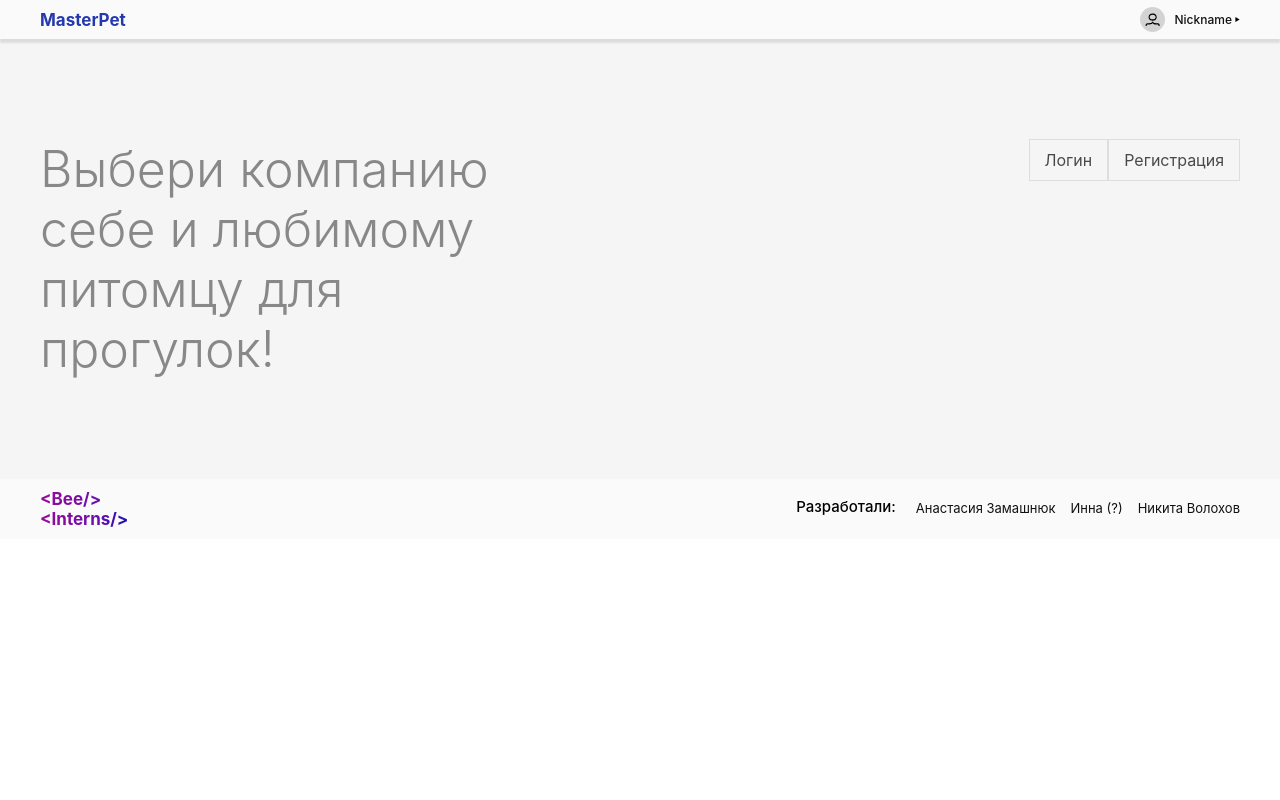
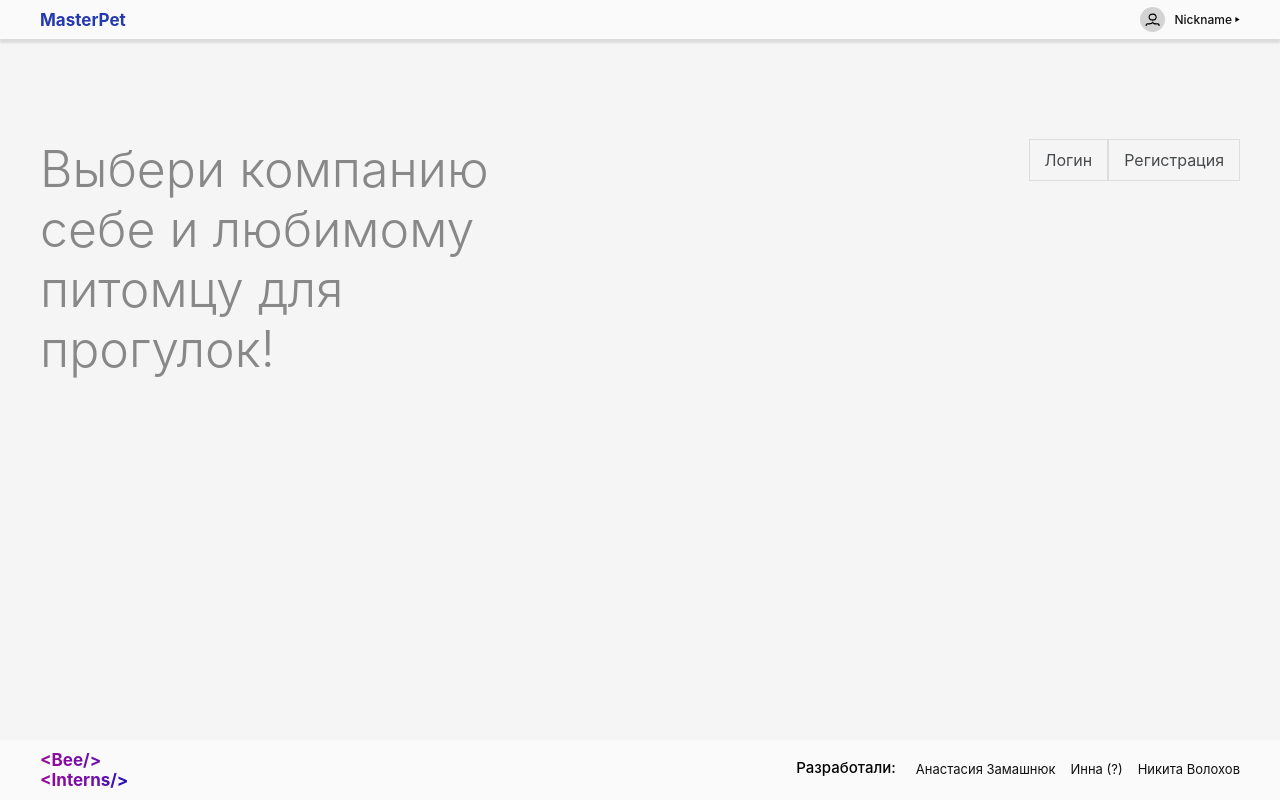
Before and after one commit to nastjazzz/final_project, a React (Create React App) app: page /profile/1 in a window 1280 px wide. Built offline with nearby package versions, Linux system fonts and the light colour scheme.

Commit message:
Footer is pressed to the bottom of the page now

```diff
--- a/src/App.css
+++ b/src/App.css
@@ -1,15 +1,26 @@
 .App {
 	/*height: 100vh;*/
+
+	display: flex;
+	flex-direction: column;
+
+	height: 100%;
+
 	background-color: whitesmoke;
 }
 
-.content__wrapper {
-	width: 100%;
-	/*margin: 0 auto;*/
-
+.content_wrapper {
+	min-height: calc(100vh - 99px);
+	flex: 1 0 auto;
 }
 
 button {
 	outline: none;
 	cursor: pointer;
 }
+
+@media (max-width: 660px) {
+	.content_wrapper {
+		min-height: calc(100vh - 39px - 97px);
+	}
+}
--- a/src/App.js
+++ b/src/App.js
@@ -17,9 +17,11 @@ function App() {
 		<Router history={history}>
 			<div className="App">
         		<Header/>
-				<Route path='/' render={() => !isAuth[0] && <Welcome setIsAuth={setIsAuth}/>}/>
-				{/* <PrivateRoute path='/profile/:id' isAuth={isAuth} component={Profile} />
-        		<Homepage /> */}
+				<div className='content_wrapper'>
+					<Route path='/' render={() => !isAuth[0] && <Welcome setIsAuth={setIsAuth}/>}/>
+					{/* <PrivateRoute path='/profile/:id' isAuth={isAuth} component={Profile} />
+					<Homepage /> */}
+				</div>
 				<Footer/>
 			</div>
 		</Router>
--- a/src/components/Footer/footer.css
+++ b/src/components/Footer/footer.css
@@ -5,6 +5,8 @@
 
 	display: flex;
 	justify-content: center;
+
+	flex: 0 0 auto;
 }
 
 .footer_container {
```
